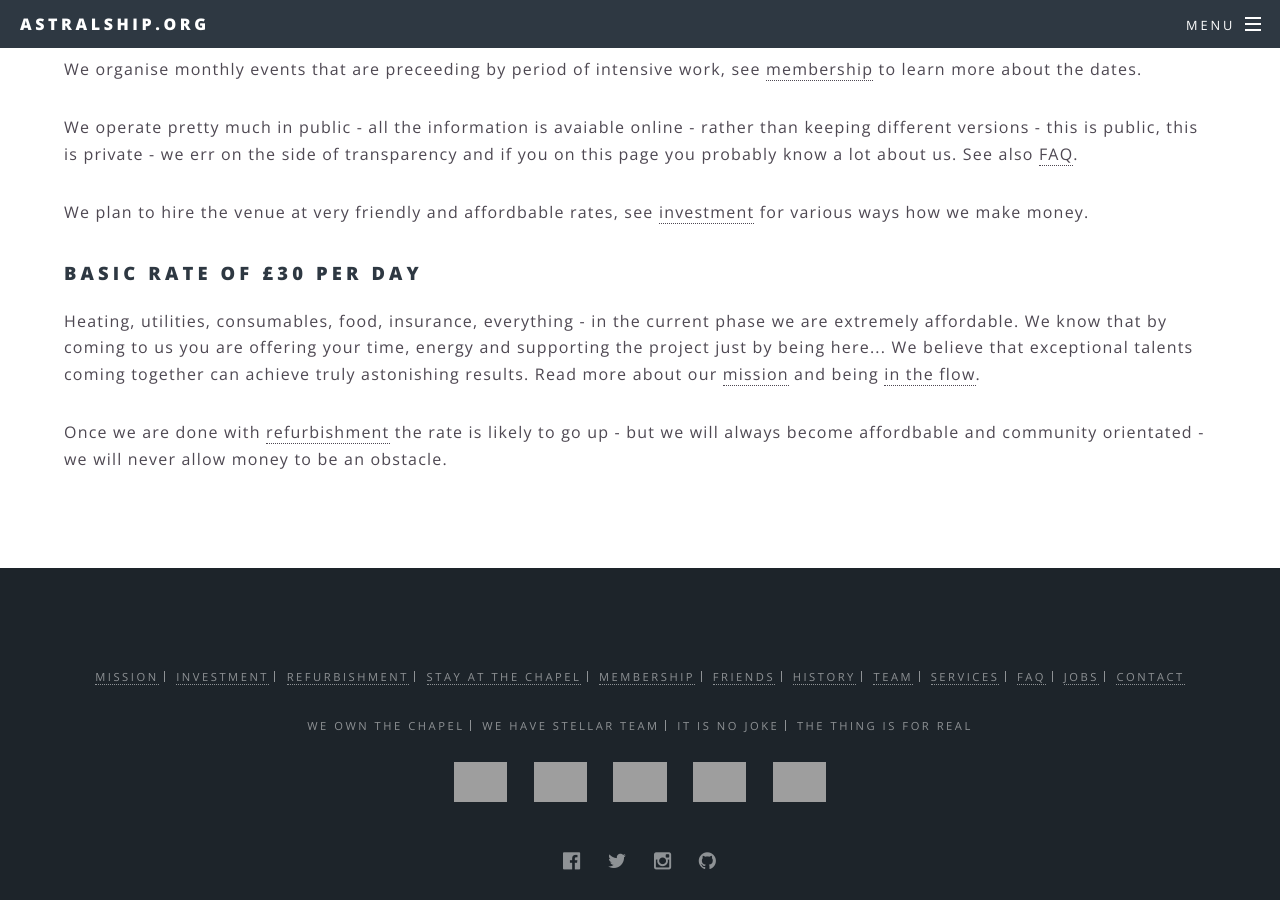
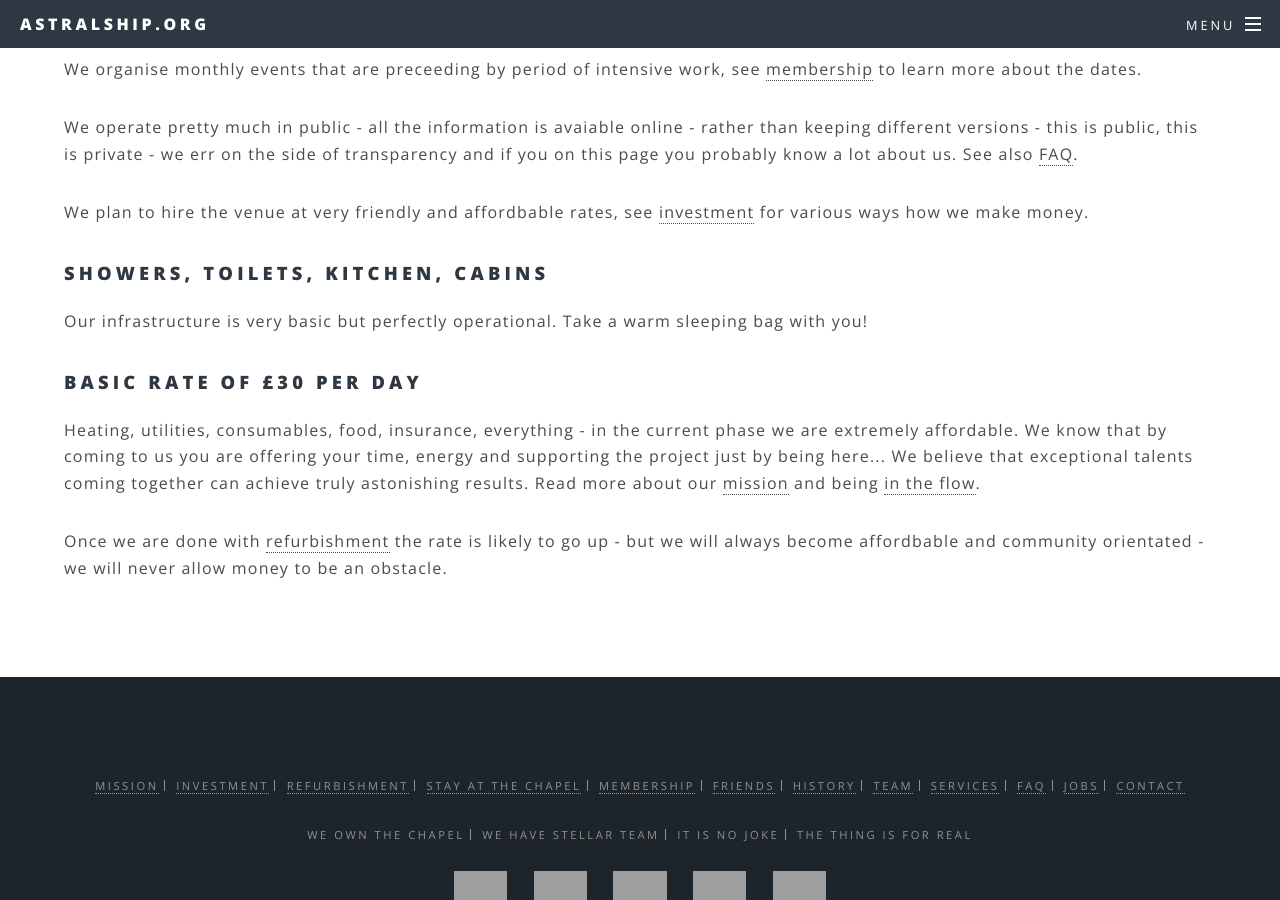
Before and after one commit to astralship/astralship.github.io, a Jekyll site: the page built from stay.html, in a window 1280 px wide and 900 px high, scrolled down 580 px, cut to the strip 0-900 px from the top of the window. Built offline with Jekyll 4.4.1, drawn with Linux system fonts in a browser that asks for light colours; comment, search, counter and statistics services are not loaded; grey boxes are pictures that could not be loaded.

Commit message:
inftrastructure

```diff
--- a/stay.html
+++ b/stay.html
@@ -15,6 +15,10 @@ order: 31
 
 <p>We plan to hire the venue at very friendly and affordbable rates, see <a href="investment">investment</a> for various ways how we make money.</p>
 
+<h3>Showers, toilets, kitchen, cabins</h3>
+
+<p>Our infrastructure is very basic but perfectly operational. Take a warm sleeping bag with you!</p>
+
 <h3>Basic rate of £30 per day</h3>
 
 <p>Heating, utilities, consumables, food, insurance, everything - in the current phase we are extremely affordable. We know that by coming to us you are offering your time, energy and supporting the project just by being here... We believe that exceptional talents coming together can achieve truly astonishing results. Read more about our <a href="mission">mission</a> and being <a href="flow">in the flow</a>.</p>
```
